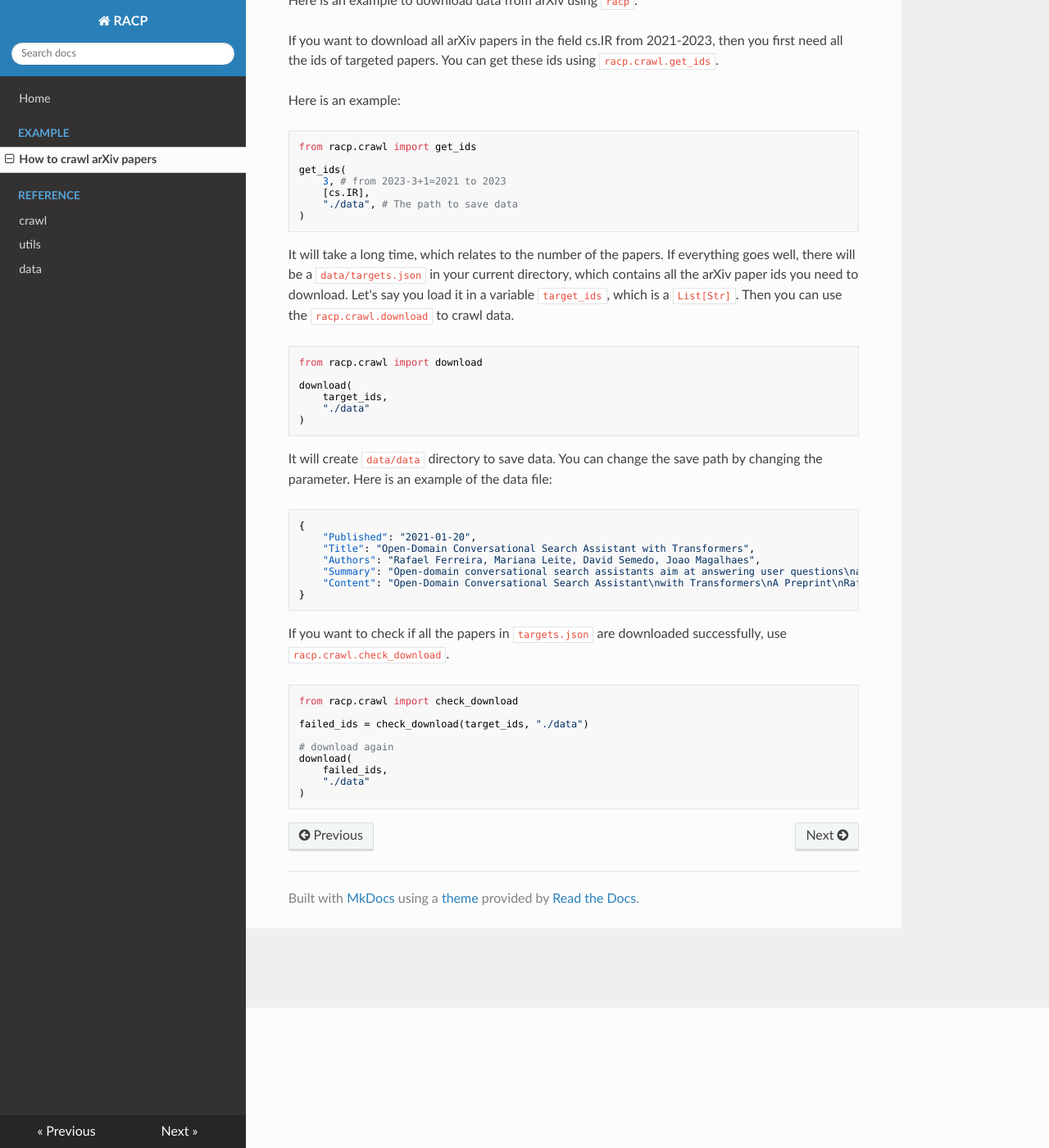
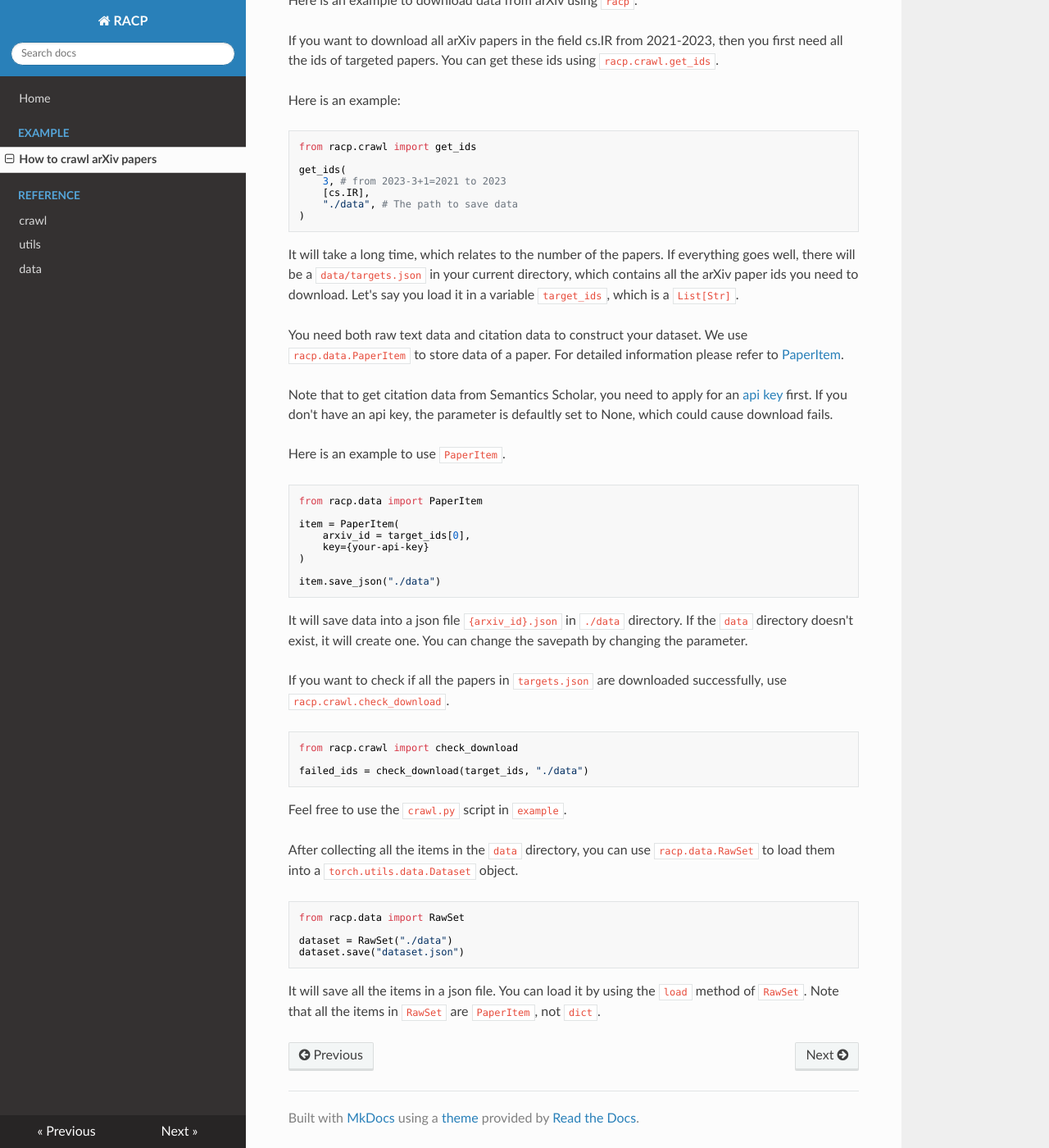
Before and after one commit to timechess/RACP, an MkDocs documentation site: the page built from docs/Example/crawl.md, in a window 1280 px wide and 1400 px high, scrolled down 171 px. Shown: the whole window at 82% size. Built offline with MkDocs 1.6.1, drawn with Linux system fonts in a browser that asks for light colours; nearby versions of some CDN libraries.

Commit message:
update: `RawSet` save and load

````diff
--- a/docs/Example/crawl.md
+++ b/docs/Example/crawl.md
@@ -15,36 +15,42 @@ get_ids(
 )
 ```
 
-It will take a long time, which relates to the number of the papers. If everything goes well, there will be a `data/targets.json` in your current directory, which contains all the arXiv paper ids you need to download. Let's say you load it in a variable `target_ids`, which is a `List[Str]`. Then you can use the `racp.crawl.download` to crawl data.
+It will take a long time, which relates to the number of the papers. If everything goes well, there will be a `data/targets.json` in your current directory, which contains all the arXiv paper ids you need to download. Let's say you load it in a variable `target_ids`, which is a `List[Str]`.
+
+You need both raw text data and citation data to construct your dataset. We use `racp.data.PaperItem` to store data of a paper. For detailed information please refer to [PaperItem](../../Reference/data#data.PaperItem).
+
+Note that to get citation data from Semantics Scholar, you need to apply for an [api key](https://www.semanticscholar.org/product/api) first. If you don't have an api key, the parameter is defaultly set to None, which could cause download fails.
+
+Here is an example to use `PaperItem`.
+
 ```python
-from racp.crawl import download
+from racp.data import PaperItem
 
-download(
-    target_ids,
-    "./data"
+item = PaperItem(
+    arxiv_id = target_ids[0],
+    key={your-api-key}
 )
+
+item.save_json("./data")
 ```
 
-It will create `data/data` directory to save data. You can change the save path by changing the parameter. Here is an example of the data file:
-```json
-{
-    "Published": "2021-01-20",
-    "Title": "Open-Domain Conversational Search Assistant with Transformers",
-    "Authors": "Rafael Ferreira, Mariana Leite, David Semedo, Joao Magalhaes",
-    "Summary": "Open-domain conversational search assistants aim at answering user questions\nabout open topics in a conversational manner....",
-    "Content": "Open-Domain Conversational Search Assistant\nwith Transformers\nA Preprint\nRafael Ferreira, Mariana Leite,\nDavid Semedo, ..."
-}
-```
+It will save data into a json file `{arxiv_id}.json` in `./data` directory. If the `data` directory doesn't exist, it will create one.  You can change the savepath by changing the parameter.
 
 If you want to check if all the papers in `targets.json` are downloaded successfully, use `racp.crawl.check_download`.
 ```python
 from racp.crawl import check_download
 
 failed_ids = check_download(target_ids, "./data")
+```
 
-# download again
-download(
-    failed_ids,
-    "./data"
-)
+Feel free to use the `crawl.py` script in `example`.
+
+After collecting all the items in the `data` directory, you can use `racp.data.RawSet` to load them into a `torch.utils.data.Dataset` object.
+```python
+from racp.data import RawSet
+
+dataset = RawSet("./data")
+dataset.save("dataset.json")
 ```
+
+It will save all the items in a json file. You can load it by using the `load` method of `RawSet`. Note that all the items in `RawSet` are `PaperItem`, not `dict`.
--- a/setup.py
+++ b/setup.py
@@ -14,7 +14,8 @@ setup(
         "arxiv",
         "langchain",
         "torch",
-        "powerlaw"
+        "powerlaw",
+        "jsonlines"
     ],
     python_requires = ">=3.8",
     packages = ["racp"],
````
Also changed, not shown: README.md (+0 -23 lines), docs/Reference/crawl.md (+0 -2 lines), 3 other files.
